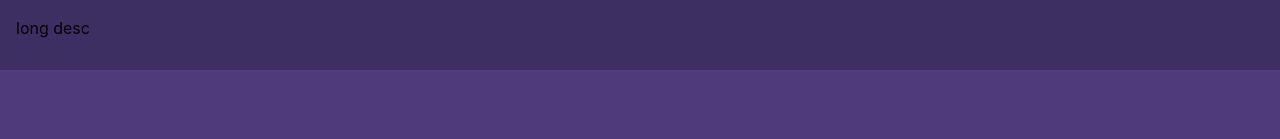
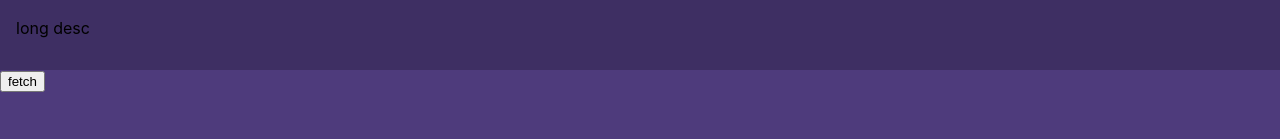
Before and after one commit to TurboTractopelle/jesting, a React (Create React App) app: page / in a window 1280 px wide. Shown: the part 161-300 px from the top of the page. Built offline with nearby package versions, Linux system fonts and the light colour scheme.

Commit message:
feat: Button connected

```diff
--- a/src/App.js
+++ b/src/App.js
@@ -1,17 +1,36 @@
-import React from "react";
+import React, { Component } from "react";
 import "./App.scss";
 import Header from "./components/Header/Header";
 import Headline from "./components/Headline/Headline";
-const temp = [{nb:100, open:true}]
+import Button from "./components/Button/Button";
+import { connect } from "react-redux";
+import List from "./components/List/List";
 
-function App() {
+const temp = [{ nb: 100, open: true }];
+
+export class App extends Component {
+  render() {
+    const { loading } = this.props;
+
+    const display = loading ? "Loading..." : <List />;
+
     return (
       <div className="App" data-test="App">
         <Header />
         <Headline header="header" desc="long desc" temp={temp} />
-      <main></main>
+        <main>
+          <Button />
+          {display}
+        </main>
       </div>
     );
   }
+}
 
-export default App;
+const mapStateToProps = state => {
+  return {
+    loading: state.articles.loading
+  };
+};
+
+export default connect(mapStateToProps)(App);
--- /dev/null
+++ b/src/components/Button/Button.js
@@ -0,0 +1,28 @@
+import React, { Component } from "react";
+import { connect } from "react-redux";
+import * as actions from "../../store/actions/actions";
+
+export class Button extends Component {
+  fetchData = () => {
+    this.props.fetch();
+  };
+
+  render() {
+    return (
+      <div>
+        <button onClick={() => this.fetchData()}>fetch</button>
+      </div>
+    );
+  }
+}
+
+const mapDispatchToProps = dispatch => {
+  return {
+    fetch: () => dispatch(actions.fetch())
+  };
+};
+
+export default connect(
+  null,
+  mapDispatchToProps
+)(Button);
--- a/src/components/Headline/Headline.js
+++ b/src/components/Headline/Headline.js
@@ -1,16 +1,13 @@
-import React, { Component } from 'react'
-import "./styles.scss"
-import PropTypes from "prop-types"
-
-
+import React, { Component } from "react";
+import "./styles.scss";
+import PropTypes from "prop-types";
 
 export default class Headline extends Component {
   render() {
+    const { header, desc } = this.props;
 
-        const {header, desc} = this.props
-
-        if(!header){
-            return null
+    if (!header) {
+      return null;
     }
 
     return (
@@ -18,19 +15,19 @@ export default class Headline extends Component {
         <h2 data-test="header">{header}</h2>
         <p data-test="desc">{desc}</p>
       </div>
-        )
+    );
   }
 }
 
 // [{nb:100, open:true}]
 
-Headline.propTypes={
+Headline.propTypes = {
   header: PropTypes.string,
   desc: PropTypes.string,
-    temp: PropTypes.arrayOf(PropTypes.shape({
+  temp: PropTypes.arrayOf(
+    PropTypes.shape({
       nb: PropTypes.number,
       open: PropTypes.bool
-    }
-
-    ))
-}
+    })
+  )
+};
--- /dev/null
+++ b/src/components/List/List.js
@@ -0,0 +1,20 @@
+import React, { Component } from "react";
+import PropTypes from "prop-types";
+
+class List extends Component {
+  render() {
+    const { title } = this.props;
+
+    if (!title) {
+      return null;
+    }
+
+    return <div></div>;
+  }
+}
+
+List.propTypes = {
+  title: PropTypes.string
+};
+
+export default List;
```
Also changed, not shown: src/components/Item/Item.js (added, +13 -0 lines), src/index.js (+17 -15 lines), 1 other file (tests, documents, lock files or other folders). Lines whose indentation alone changed are shown as unchanged.
